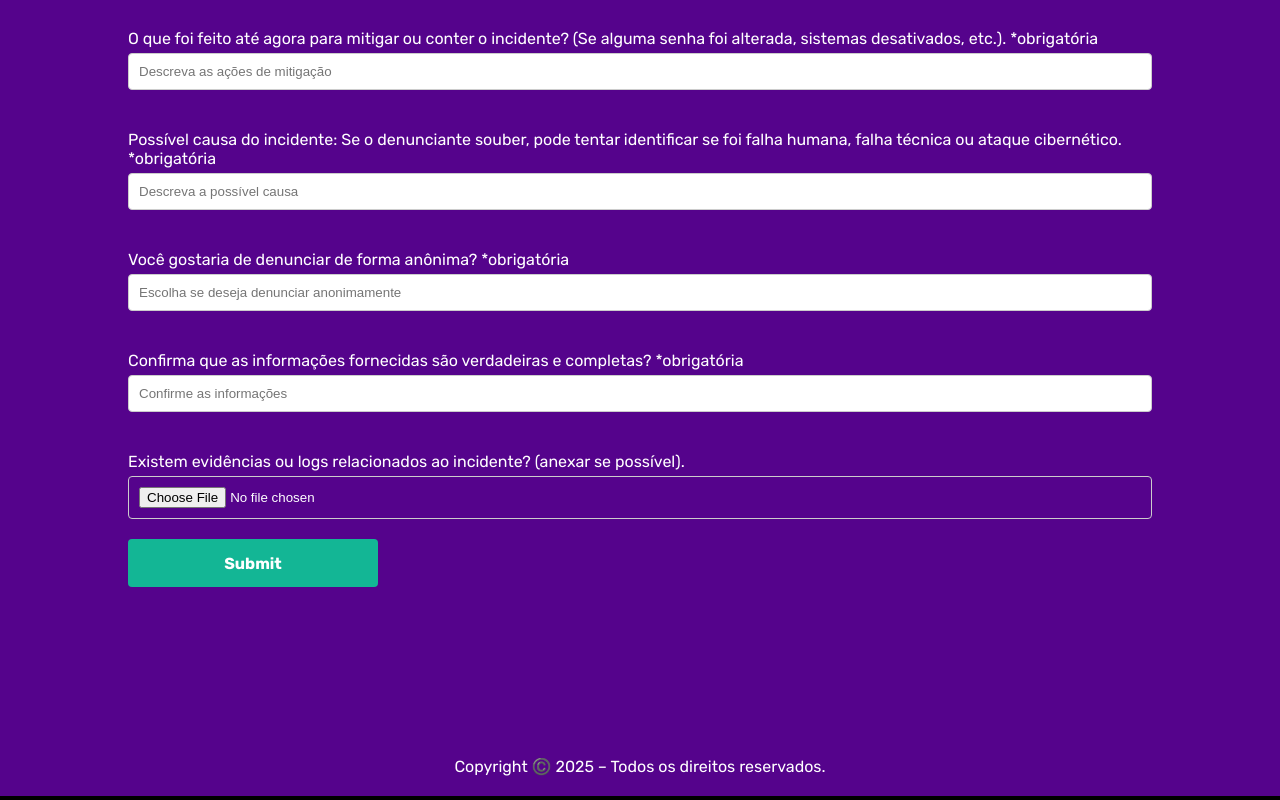
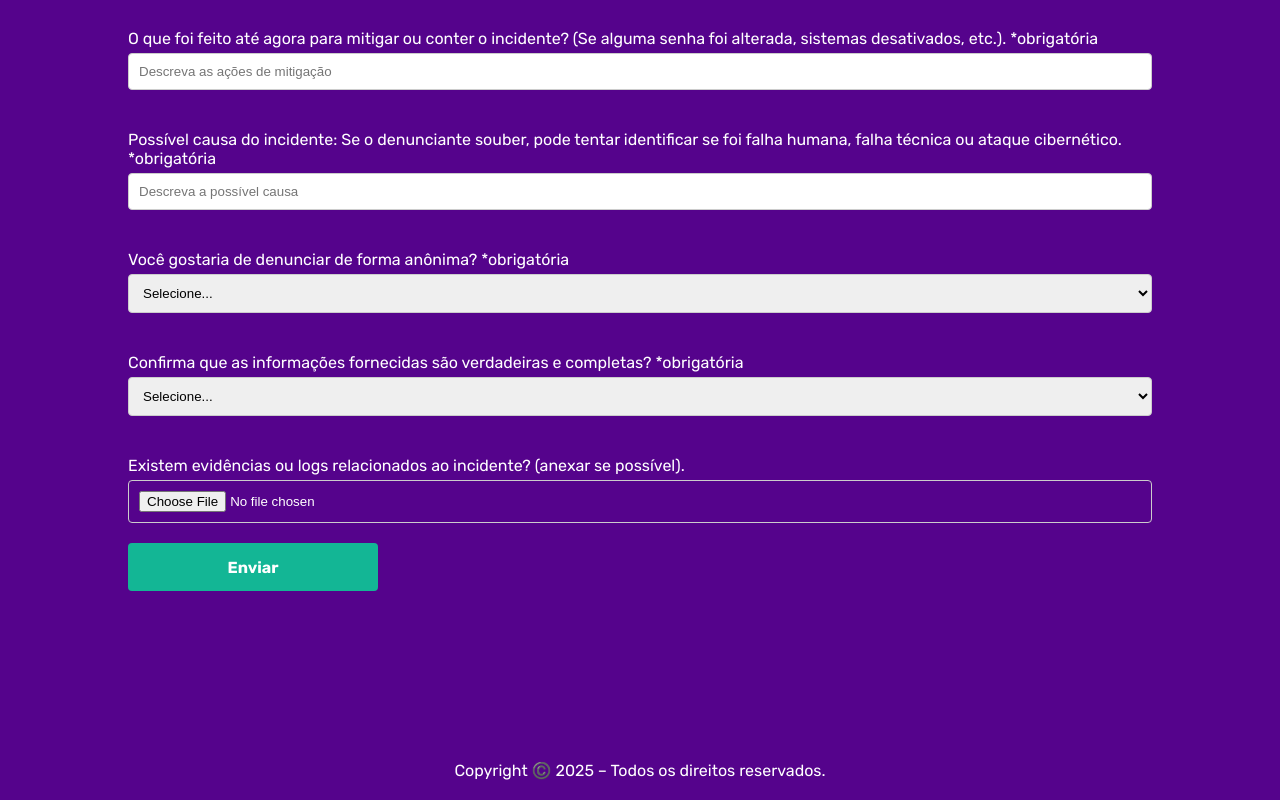
Before and after one commit to Rodig0SantOs/habilis, a React (Vite) app: page /formulario in a window 1280 px wide. Shown: the part 851-1651 px from the top of the page. Built offline with nearby package versions, Linux system fonts and the light colour scheme.

Commit message:
ajsute backend

```diff
--- a/src/page/Formulario.jsx
+++ b/src/page/Formulario.jsx
@@ -1,12 +1,42 @@
-import React, { useRef } from "react";
+/* eslint-disable no-unused-vars */
+import React, { useRef, useState } from "react";
+import axios from "axios";
 import style from "./Formulario.module.css";
 import FormField from "../utils/form";
 import Footer from "../components/Footer/Footer";
 
 const Formulario = () => {
   const formRef = useRef(null);
+  const [formStatus, setFormStatus] = useState(null);
+
   const handleSubmit = async (e) => {
     e.preventDefault();
+
+    const formData = new FormData(formRef.current);
+
+    const data = {
+      nome: formData.get("nome"),
+      contato: formData.get("contato"),
+      data_hora: formData.get("data_hora"),
+      descricao: formData.get("descricao"),
+      ativos: formData.get("ativos"),
+      impacto: formData.get("impacto"),
+      mitigacao: formData.get("mitigacao"),
+      causa: formData.get("causa"),
+      anonimo: formData.get("anonimo"),
+      confirmacao: formData.get("confirmacao"),
+      evidencias: formData.get("evidencias"), // Aqui você pode pegar o arquivo ou link relacionado
+    };
+
+    try {
+      const response = await axios.post(
+        "http://localhost:5000/send-email",
+        data
+      );
+      setFormStatus("E-mail enviado com sucesso!");
+    } catch (error) {
+      setFormStatus("Erro ao enviar o e-mail. Tente novamente.");
+    }
   };
 
   return (
@@ -70,16 +100,22 @@ const Formulario = () => {
             />
             <FormField
               label="Você gostaria de denunciar de forma anônima? *obrigatória"
-              type="text"
+              type="select"
               name="anonimo"
-              placeholder="Escolha se deseja denunciar anonimamente"
+              options={[
+                { value: "sim", label: "Sim" },
+                { value: "nao", label: "Não" },
+              ]}
               required
             />
             <FormField
               label="Confirma que as informações fornecidas são verdadeiras e completas? *obrigatória"
-              type="text"
+              type="select"
               name="confirmacao"
-              placeholder="Confirme as informações"
+              options={[
+                { value: "sim", label: "Sim" },
+                { value: "nao", label: "Não" },
+              ]}
               required
             />
             <FormField
@@ -87,8 +123,9 @@ const Formulario = () => {
               type="file"
               name="evidencias"
             />
-            <input type="submit"></input>
+            <input type="submit" value="Enviar"></input>
           </form>
+          {formStatus && <p>{formStatus}</p>}
         </div>
       </section>
       <Footer />
--- a/src/page/Formulario.module.css
+++ b/src/page/Formulario.module.css
@@ -26,3 +26,30 @@
     }
   }
 }
+.successMessage {
+  background-color: #d4edda;
+  color: #155724;
+  padding: 10px;
+  margin-bottom: 20px;
+  border-radius: 4px;
+  border: 1px solid #c3e6cb;
+}
+
+.errorMessage {
+  background-color: #f8d7da;
+  color: #721c24;
+  padding: 10px;
+  margin-bottom: 20px;
+  border-radius: 4px;
+  border: 1px solid #f5c6cb;
+}
+
+.submitButton {
+  /* Mantenha seus estilos existentes */
+  cursor: pointer;
+}
+
+.submitButton:disabled {
+  opacity: 0.7;
+  cursor: not-allowed;
+}
--- a/src/utils/form.jsx
+++ b/src/utils/form.jsx
@@ -3,13 +3,38 @@ import React, { useRef } from "react";
 /* Css module */
 import style from "./form.module.css";
 
-const FormField = ({ label, type, name, id, placeholder, required }) => {
+const FormField = ({
+  label,
+  type,
+  name,
+  id,
+  placeholder,
+  required,
+  options = [],
+}) => {
   const inputRef = useRef(null);
   return (
     <div className={style.form}>
       <label htmlFor={id} className={style.label}>
         {label}
       </label>
+
+      {type === "select" ? (
+        <select
+          className={style.input}
+          id={id}
+          name={name}
+          required={required}
+          ref={inputRef}
+        >
+          <option value="">{placeholder || "Selecione..."}</option>
+          {options.map((option) => (
+            <option key={option.value} value={option.value}>
+              {option.label}
+            </option>
+          ))}
+        </select>
+      ) : (
         <input
           className={style.input}
           type={type}
@@ -19,6 +44,7 @@ const FormField = ({ label, type, name, id, placeholder, required }) => {
           required={required}
           ref={inputRef}
         />
+      )}
     </div>
   );
 };
```
Also changed, not shown: package.json (+6 -3 lines), server.js (added, +57 -0 lines), 1 other file (tests, documents, lock files or other folders). Lines whose indentation alone changed are shown as unchanged.
